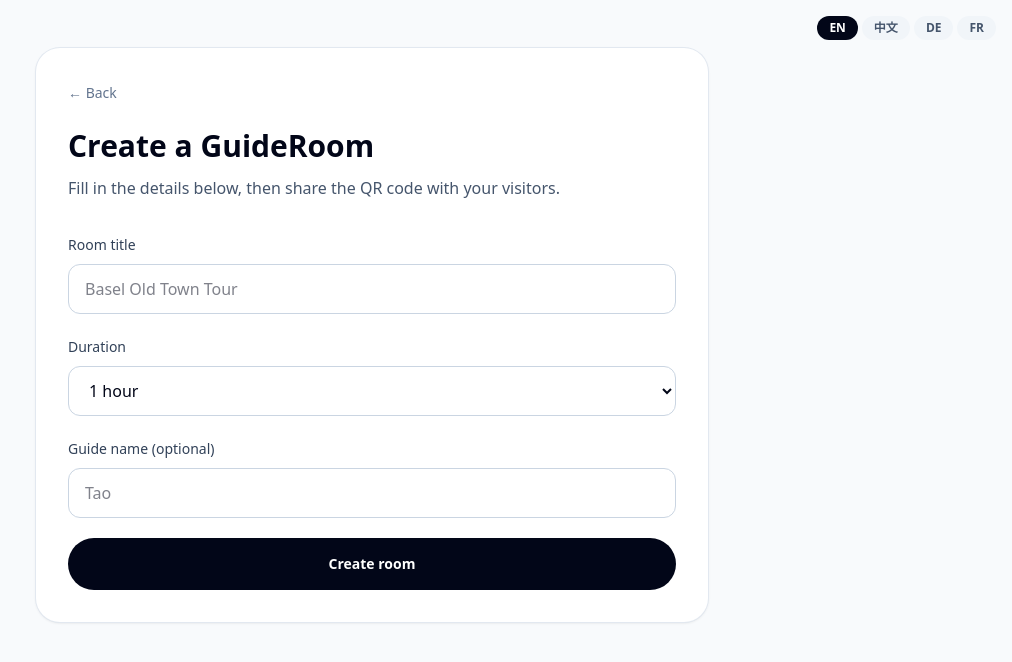
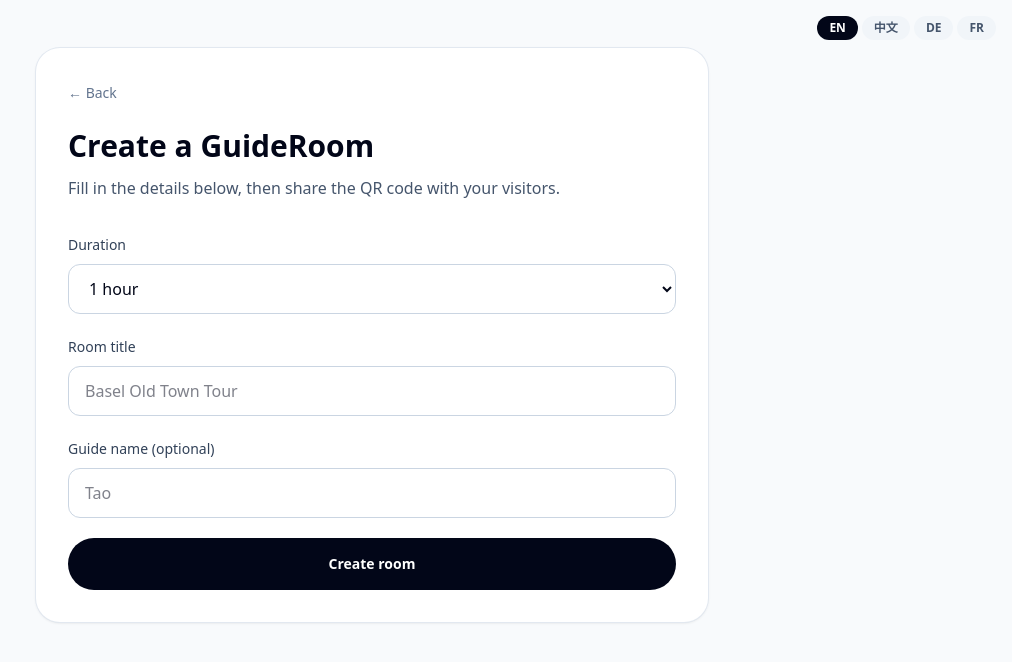
Before and after one commit to zengtao227/guideroom, a Next.js app in the folder apps/web/: page /guide/create in a window 1280 px wide. Shown: the top 662 px of the page, without its empty margins (268-1280 px from the left). Built offline with nearby package versions, Linux system fonts and the light colour scheme.

Commit message:
Make duration the primary create-room field

```diff
--- a/apps/web/src/app/guide/create/page.tsx
+++ b/apps/web/src/app/guide/create/page.tsx
@@ -23,27 +23,27 @@ export default function CreateRoomPage() {
 
         <form action={action} className="mt-8 space-y-5">
           <label className="block">
-            <span className="text-sm font-medium text-slate-700">{c.titleLabel}</span>
-            <input
-              name="title"
-              required
-              className="mt-2 w-full rounded-xl border border-slate-300 px-4 py-3"
-              placeholder={c.titlePlaceholder}
-            />
-          </label>
-
-          {state.error && <p className="text-sm text-red-600">{state.error}</p>}
-
-          <label className="block">
             <span className="text-sm font-medium text-slate-700">{c.durationLabel}</span>
             <select
               name="duration"
+              required
               className="mt-2 w-full rounded-xl border border-slate-300 px-4 py-3"
               defaultValue="1h"
             >
               <option value="1h">{c.duration1h}</option>
               <option value="4h">{c.duration4h}</option>
             </select>
+          </label>
+
+          {state.error && <p className="text-sm text-red-600">{state.error}</p>}
+
+          <label className="block">
+            <span className="text-sm font-medium text-slate-700">{c.titleLabel}</span>
+            <input
+              name="title"
+              className="mt-2 w-full rounded-xl border border-slate-300 px-4 py-3"
+              placeholder={c.titlePlaceholder}
+            />
           </label>
 
           <label className="block">
```
